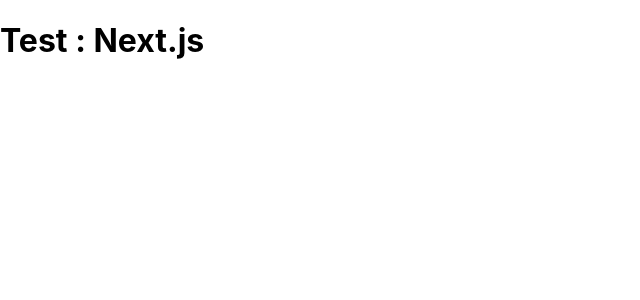
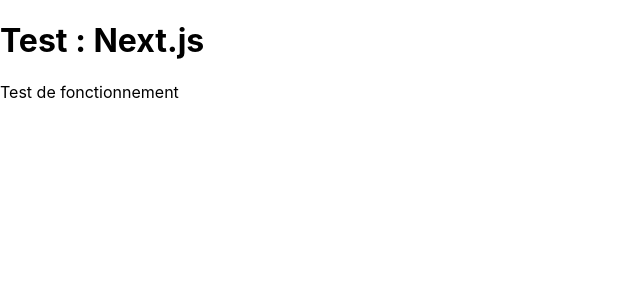
Before and after one commit to harmonie2/next, a Next.js app: page / in a window 1280 px wide. Shown: the top 300 px of the page, without its empty margins (0-640 px from the left). Built offline with nearby package versions, Linux system fonts and the light colour scheme.

Commit message:
Corrections

```diff
--- a/pages/index.js
+++ b/pages/index.js
@@ -2,6 +2,7 @@ export default function Home() {
   return (
     <>
       <h1>Test : Next.js</h1>
+      <p>Test de fonctionnement</p>
     </>
   );
 }
```
